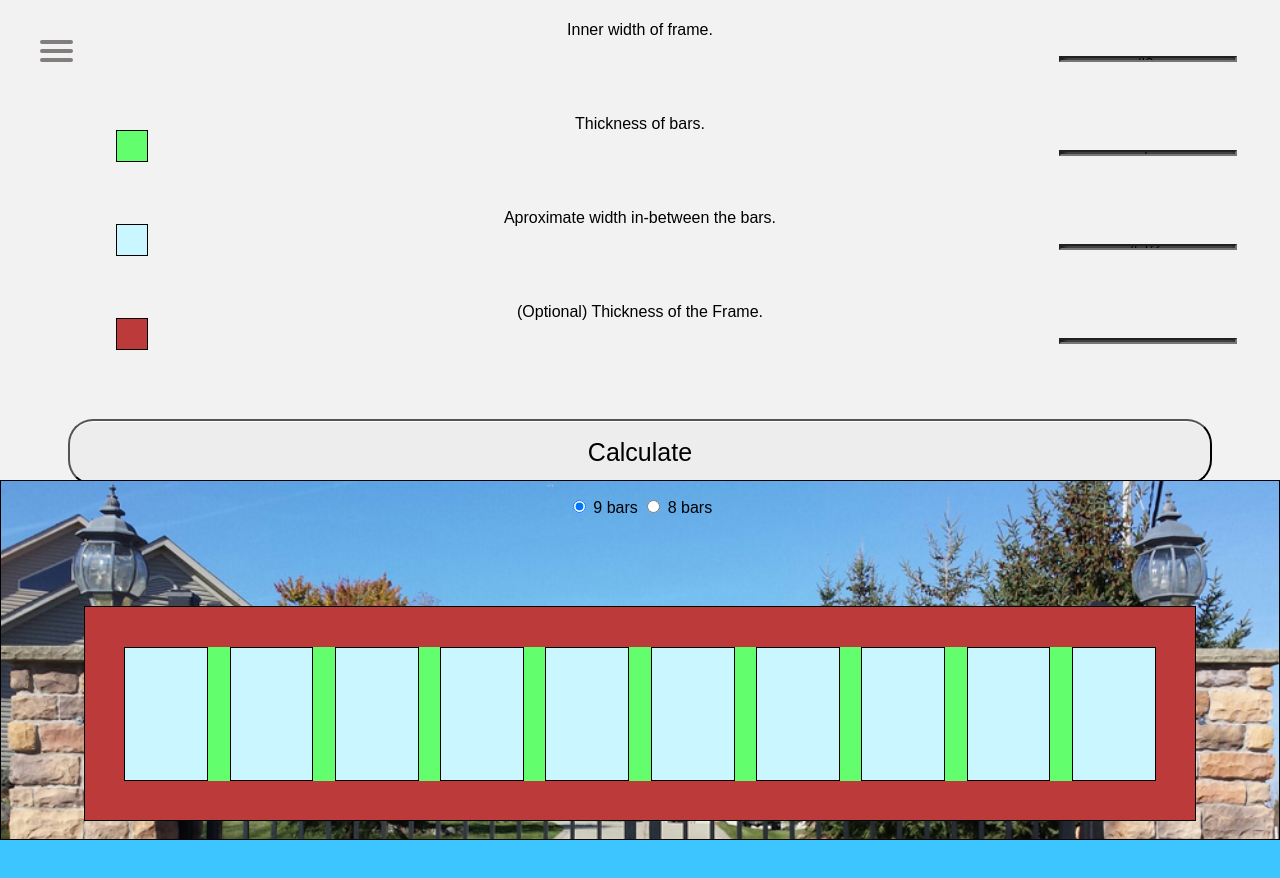
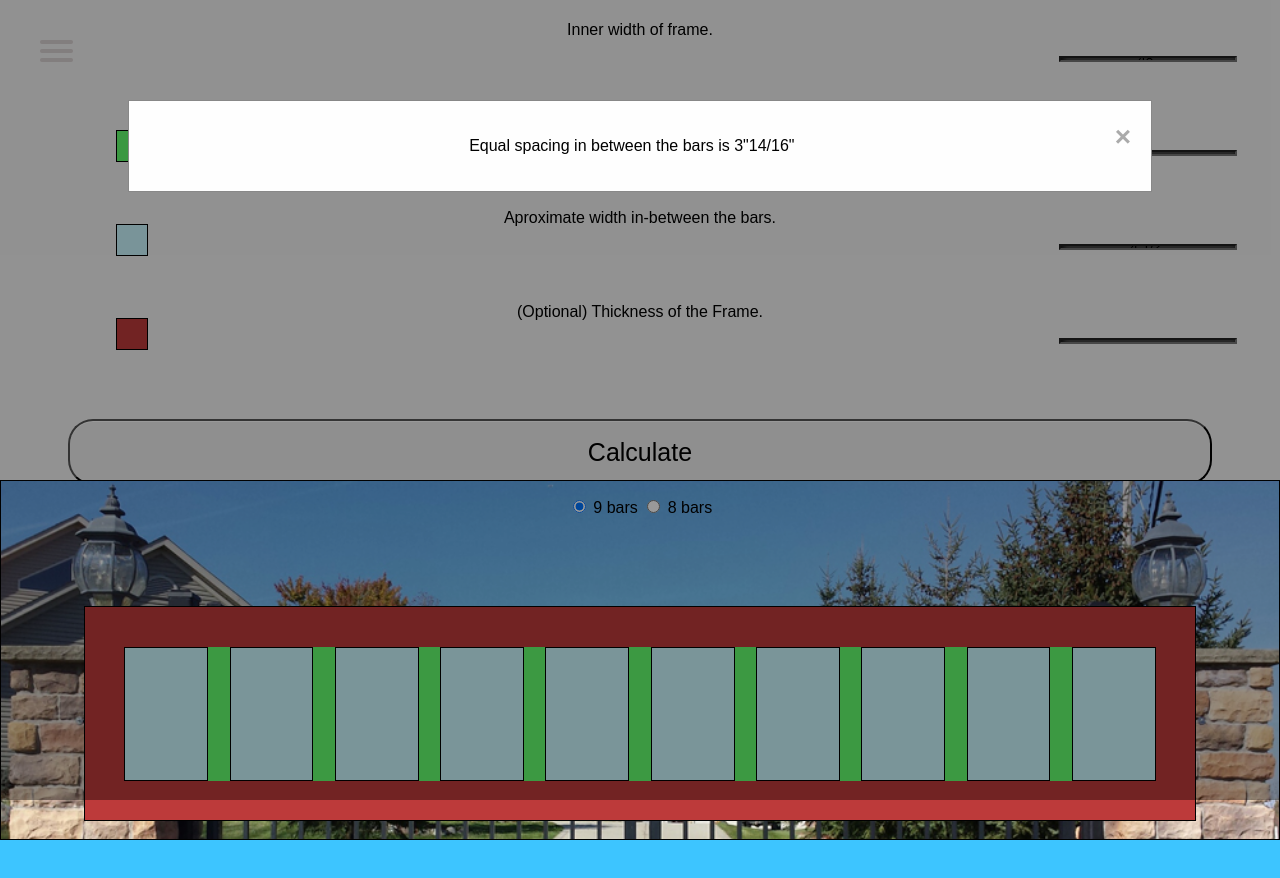
Before and after one commit to Hecano7/construction_calculator, a website: page evenly-spaced.html in a window 1280 px wide. Both pictures are taken after a click on the button "Calculate". Drawn offline with Linux system fonts and the light colour scheme.

```diff
--- a/evenly-spaced.html
+++ b/evenly-spaced.html
@@ -8,8 +8,7 @@
   <title>Document</title>
 </head>
 <body>
-  <div id="input">
-    <div>
+    <div id="input">
       <nav role="navigation">
         <div id="menuToggle">
           <!--
@@ -38,7 +37,6 @@
           </ul>
         </div>
       </nav>
-    </div>
       <p >Inner width of frame.</p>
       <input onclick="keyboard('Width')" class="inputs" id="Width" value='48"' readonly="readonly"/>
       <div class="Bars"></div>
@@ -59,9 +57,20 @@
     grid-row-start: 5;
     grid-column-start: 1;
     grid-column-end: 4;">
-      <button class="calculate" style="margin-top: 3%;" type="button" onclick="calculate()">Calculate</button>
+      <button id="myBtn" class="calculate" style="margin-top: 3%;" type="button" onclick="calculate()">Calculate</button>
     </div>
   </div>
+
+  <div id="myModal" class="modal">
+
+    <!-- Modal content -->
+    <div class="modal-content">
+      <span class="close">&times;</span>
+      <p id="results">Some text in the Modal..</p>
+    </div>
+
+  </div>
+
   <div id='calc-contain' class="disable-dbl-tap-zoom">
 
       <div class="calculator-keys">
--- a/public/530.css
+++ b/public/530.css
@@ -276,3 +276,16 @@
 #menuToggle input:checked ~ ul {
   transform: none;
 }
+.modal {
+  display: none; /* Hidden by default */
+  position: fixed; /* Stay in place */
+  z-index: 1; /* Sit on top */
+  padding-top: 100px; /* Location of the box */
+  left: 0;
+  top: 0;
+  width: 100%; /* Full width */
+  height: 100%; /* Full height */
+  overflow: auto; /* Enable scroll if needed */
+  background-color: rgb(0,0,0); /* Fallback color */
+  background-color: rgba(0,0,0,0.4); /* Black w/ opacity */
+}
--- a/public/evenly-spaced.css
+++ b/public/evenly-spaced.css
@@ -342,3 +342,41 @@
 nav{
   height: 0;
 }
+
+/* The Modal (background) */
+.modal {
+  display: none; /* Hidden by default */
+  position: fixed; /* Stay in place */
+  z-index: 1; /* Sit on top */
+  padding-top: 100px; /* Location of the box */
+  left: 0;
+  top: 0;
+  width: 100%; /* Full width */
+  height: 100%; /* Full height */
+  overflow: auto; /* Enable scroll if needed */
+  background-color: rgb(0,0,0); /* Fallback color */
+  background-color: rgba(0,0,0,0.4); /* Black w/ opacity */
+}
+
+
+.modal-content {
+  background-color: #fefefe;
+  margin: auto;
+  padding: 20px;
+  border: 1px solid #888;
+  width: 80%;
+}
+
+.close {
+  color: #aaaaaa;
+  float: right;
+  font-size: 28px;
+  font-weight: bold;
+}
+
+.close:hover,
+.close:focus {
+  color: #000;
+  text-decoration: none;
+  cursor: pointer;
+}
--- a/public/evenly-spaced.js
+++ b/public/evenly-spaced.js
@@ -2,6 +2,16 @@
 var select = ["Width","Bars","Spaces","Frame"];
 var counter = 0;
 var radio = 0;
+
+// Get the modal
+var modal = document.getElementById("myModal");
+
+// Get the button that opens the modal
+var btn = document.getElementById("myBtn");
+
+// Get the <span> element that closes the modal
+var span = document.getElementsByClassName("close")[0];
+
 
 function keyboard(x) {
   input_field = x;
@@ -50,25 +60,27 @@
 
   if (space < 12) {
     if (fraction == "0/16") {
-      alert(`${inches}"`);
+      document.getElementById("results").innerHTML = `Equal spacing in between the bars is ${inches}"`;
     } else {
-      alert(`${inches}"${fraction}"`);
+      document.getElementById("results").innerHTML = `Equal spacing in between the bars is ${inches}"${fraction}"`;
     }
   } else {
     if (inches == 0) {
       if (fraction == "0/16") {
-        alert(`${feet}'`);
+        document.getElementById("results").innerHTML = `Equal spacing in between the bars is ${feet}'`;
       } else {
-        alert(`${feet}'${fraction}"`);
+        document.getElementById("results").innerHTML = `Equal spacing in between the bars is ${feet}'${fraction}"`;
       }
     } else {
       if (fraction == "0/16") {
-        alert(`${feet}'${inches}"`);
+        document.getElementById("results").innerHTML = `Equal spacing in between the bars is ${feet}'${inches}"`;
       } else {
-        alert(`${feet}'${inches}"${fraction}"`);
+        document.getElementById("results").innerHTML = `Equal spacing in between the bars is ${feet}'${inches}"${fraction}"`;
       }
     }
   }
+  modal.style.display = "block";
+
   prompt();
 };
 
@@ -151,6 +163,7 @@
   console.log(input2);
   console.log(space);
   spacedWidth(space);
+
 }
 
 function trigger(){
@@ -184,3 +197,15 @@
     document.getElementById("listings").style.display = "block";
   }
 }
+
+// When the user clicks on <span> (x), close the modal
+span.onclick = function() {
+  modal.style.display = "none";
+}
+
+// When the user clicks anywhere outside of the modal, close it
+window.onclick = function(event) {
+  if (event.target == modal) {
+    modal.style.display = "none";
+  }
+}
```
